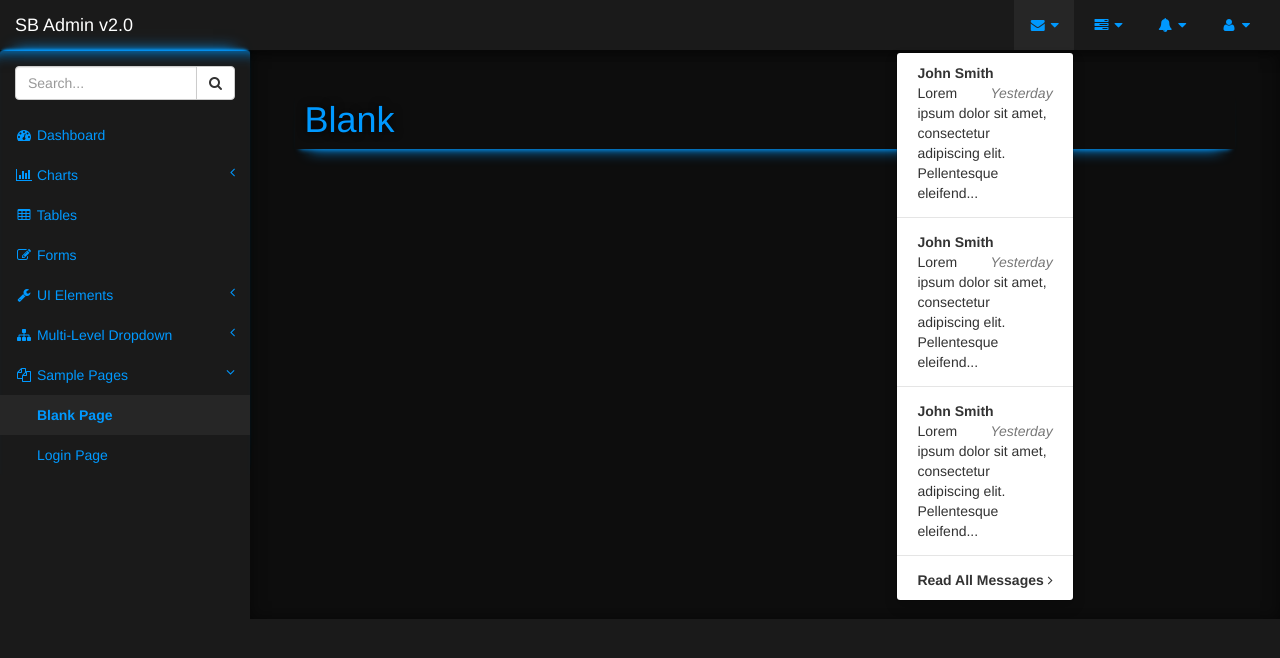
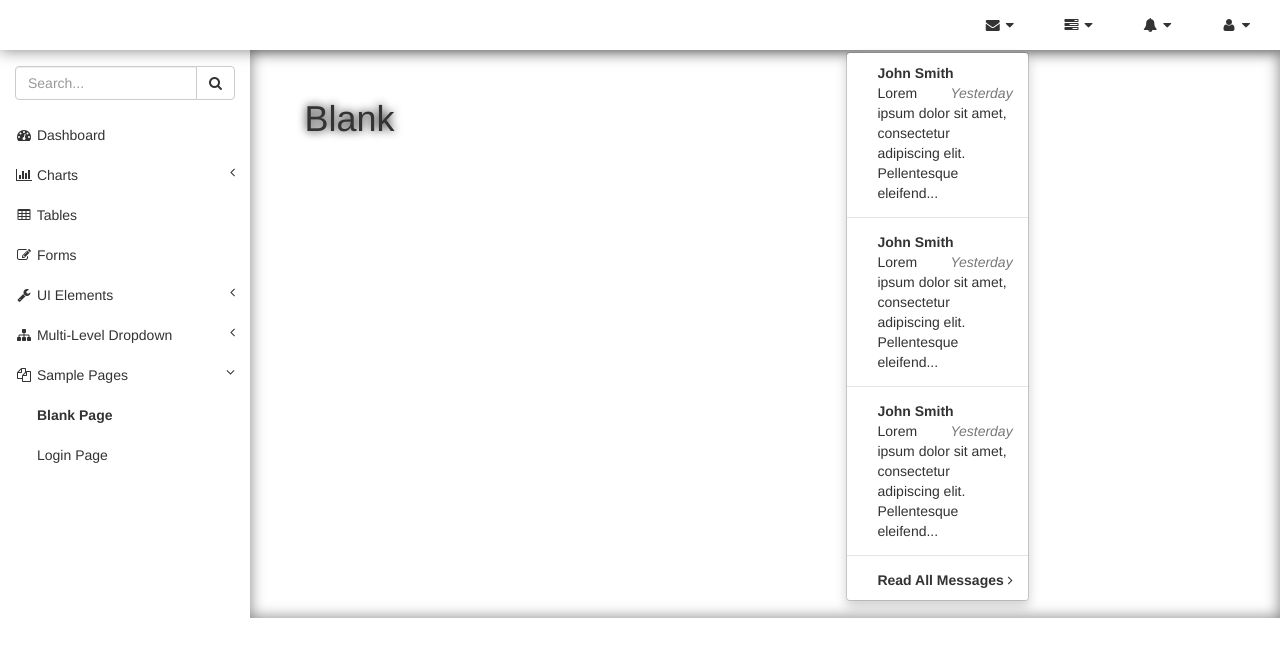
Before and after one commit to alexsanchezxc/critikon, a PHP site: page /pages/blank.html in a window 1280 px wide, after a click that opens the changed part. Shown: the top 658 px of the page. Run offline with PHP 8.4, Linux system fonts and the light colour scheme.

Commit message:
boton para cambiar color de la pagina + plantilla colores

```diff
--- /dev/null
+++ b/css/black.css
@@ -0,0 +1,6 @@
+:root {
+  --color1: rgb(38, 38, 38);
+  --color2: rgb(26, 26, 26);
+  --color3: rgb(13, 13, 13);
+  --color4: rgb(0, 153, 255);
+}
--- a/css/master.css
+++ b/css/master.css
@@ -1,5 +1,5 @@
 body {
-  background-color: rgb(26, 26, 26);
+  background-color: var(--color2);
 }
 
 #wrapper {
@@ -9,7 +9,7 @@ body {
 #page-wrapper {
   padding: 0 15px;
   min-height: 568px;
-  background-color: rgb(13, 13, 13);
+  background-color: var(--color3);
   box-shadow: inset 0 0 15px rgba(0, 0, 0, 0.5);
 }
 
@@ -22,12 +22,12 @@ body {
 }
 
 .navbar {
-  background-color: rgb(26, 26, 26);
+  background-color: var(--color2);
   box-shadow: 0 0 15px rgba(0, 0, 0, 0.5);
 }
 
 .navbar a {
-  color: rgb(0, 153, 255);
+  color: var(--color4);
 }
 
 .navbar-top-links {
@@ -40,6 +40,10 @@ body {
 
 .navbar-top-links li:last-child {
   margin-right: 15px;
+}
+
+.navbar-top-links li {
+  margin-left: 15px;
 }
 
 .navbar-top-links li a {
@@ -60,7 +64,7 @@ body {
 }
 
 .navbar-top-links .dropdown-menu li a {
-  padding: 5px 20px;
+  padding: 5px 15px;
   min-height: 0;
 }
 
@@ -75,21 +79,17 @@ body {
 
 /* NOTE: Color Critikon */
 
-.navbar-inverse .navbar-brand {
-  color: rgb(0, 153, 255);
-}
-
-.navbar-inverse .navbar-toggle {
-  border: 0;
-}
-
-.navbar-inverse .navbar-collapse, .navbar-inverse .navbar-form {
+.navbar-inverse, .navbar-inverse .navbar-toggle, .navbar-inverse .navbar-collapse, .navbar-inverse .navbar-form {
   border: 0;
   border-color: inherit;
 }
 
+.navbar-inverse .navbar-brand {
+  color: var(--color4);
+}
+
 .navbar-inverse .navbar-toggle:focus, .navbar-inverse .navbar-toggle:hover {
-  background-color: rgb(38, 38, 38);
+  background-color: var(--color1);
 }
 
 .navbar-collapse {
@@ -98,23 +98,78 @@ body {
 }
 
 .navbar-collapse.in {
-  overflow-y: inherit;
+  overflow-y: none;
 }
 
 .nav>li>a:focus, .nav>li>a:hover {
-  background-color: rgb(38, 38, 38);
+  background-color: var(--color1);
 }
 
 .nav .open>a, .nav .open>a:focus, .nav .open>a:hover {
-  background-color: rgb(38, 38, 38);
+  background-color: var(--color1);
   border-color: inherit;
+}
+
+
+/* NOTE: Boton de cambio de color */
+
+.label-default {
+  background-color: rgb(26, 26, 26);
+}
+
+.material-switch>input[type="checkbox"] {
+  display: none;
+}
+
+.material-switch>label {
+  cursor: pointer;
+  height: 0px;
+  position: relative;
+  width: 40px;
+}
+
+.material-switch>label::before {
+  background: rgb(0, 0, 0);
+  box-shadow: inset 0 0 10px rgba(0, 0, 0, 0.5);
+  border-radius: 8px;
+  content: '';
+  height: 16px;
+  margin-top: -8px;
+  position: absolute;
+  opacity: 0.3;
+  transition: all 0.4s ease-in-out;
+  width: 40px;
+}
+
+.material-switch>label::after {
+  background: var(--color4);
+  border-radius: 16px;
+  box-shadow: 0 0 5px rgba(0, 0, 0, 0.5);
+  content: '';
+  height: 24px;
+  left: -4px;
+  margin-top: -8px;
+  position: absolute;
+  top: -4px;
+  transition: all 0.3s ease-in-out;
+  width: 24px;
+}
+
+.material-switch>input[type="checkbox"]:checked+label::before {
+  background: inherit;
+  opacity: 0.5;
+}
+
+.material-switch>input[type="checkbox"]:checked+label::after {
+  background: inherit;
+  left: 20px;
 }
 
 
 /* NOTE: NEON SUPERIOR Nº2 */
 
 .sidebar {
-  box-shadow: inset 0 15px 15px -15px rgb(0, 153, 255);
+  box-shadow: inset 0 15px 15px -15px var(--color4);
   border-radius: 2px;
 }
 
@@ -128,7 +183,7 @@ body {
 }
 
 .sidebar a {
-  color: rgb(0, 153, 255);
+  color: var(--color4);
 }
 
 
@@ -136,7 +191,7 @@ body {
 
 .sidebar ul:first-child {
   border-left: none;
-  box-shadow: 0 -2px 2px -2px rgb(0, 153, 255), 0 -3px 3px -3px rgb(0, 153, 255), 0 -4px 4px -4px rgb(0, 153, 255), 0 -5px 5px -5px rgb(0, 153, 255), 0 -15px 15px -15px rgb(0, 153, 255);
+  box-shadow: 0 -2px 2px -2px var(--color4), 0 -3px 3px -3px var(--color4), 0 -4px 4px -4px var(--color4), 0 -5px 5px -5px var(--color4), 0 -15px 15px -15px var(--color4);
 }
 
 .sidebar ul div li:last-child {
@@ -145,7 +200,7 @@ body {
 
 .sidebar li a.active, .sidebar li a:hover {
   font-weight: bold;
-  background-color: rgb(38, 38, 38);
+  background-color: var(--color1);
 }
 
 .sidebar li a:focus {
@@ -178,8 +233,11 @@ body {
 }
 
 @media (min-width: 768px) {
+  .nav {
+    z-index: 1;
+  }
   .sidebar {
-    z-index: 1;
+    z-index: 2;
     position: absolute;
     width: 250px;
     margin-top: 51px;
@@ -190,9 +248,9 @@ body {
 }
 
 .page-header {
-  color: rgb(0, 153, 255);
+  color: var(--color4);
   text-shadow: 0 0 10px black;
-  box-shadow: 0 5px 5px -5px rgb(0, 153, 255), 0 15px 15px -15px rgb(0, 153, 255);
+  box-shadow: 0 5px 5px -5px var(--color4), 0 15px 15px -15px var(--color4);
   border-bottom: inherit;
   padding-bottom: inherit;
   padding: 1%;
@@ -226,12 +284,13 @@ body {
 }
 
 .caption h6 {
-  color: rgb(230, 230, 230);
+  color: rgb(204, 204, 204);
+  text-shadow: 0 0 5px black;
   cursor: pointer;
 }
 
 .caption a {
-  color: rgb(0, 153, 255);
+  color: var(--color4);
   text-decoration: none;
 }
 
--- /dev/null
+++ b/css/white.css
@@ -0,0 +1,6 @@
+:root {
+  --color1: rgb(204, 204, 204);
+  --color2: rgb(191, 191, 191);
+  --color3: rgb(179, 179, 179);
+  --color4: rgb(26, 26, 26);
+}
```
Also changed, not shown: js/jquery.js (+13 -0 lines), pages/index.html (+7 -0 lines).
